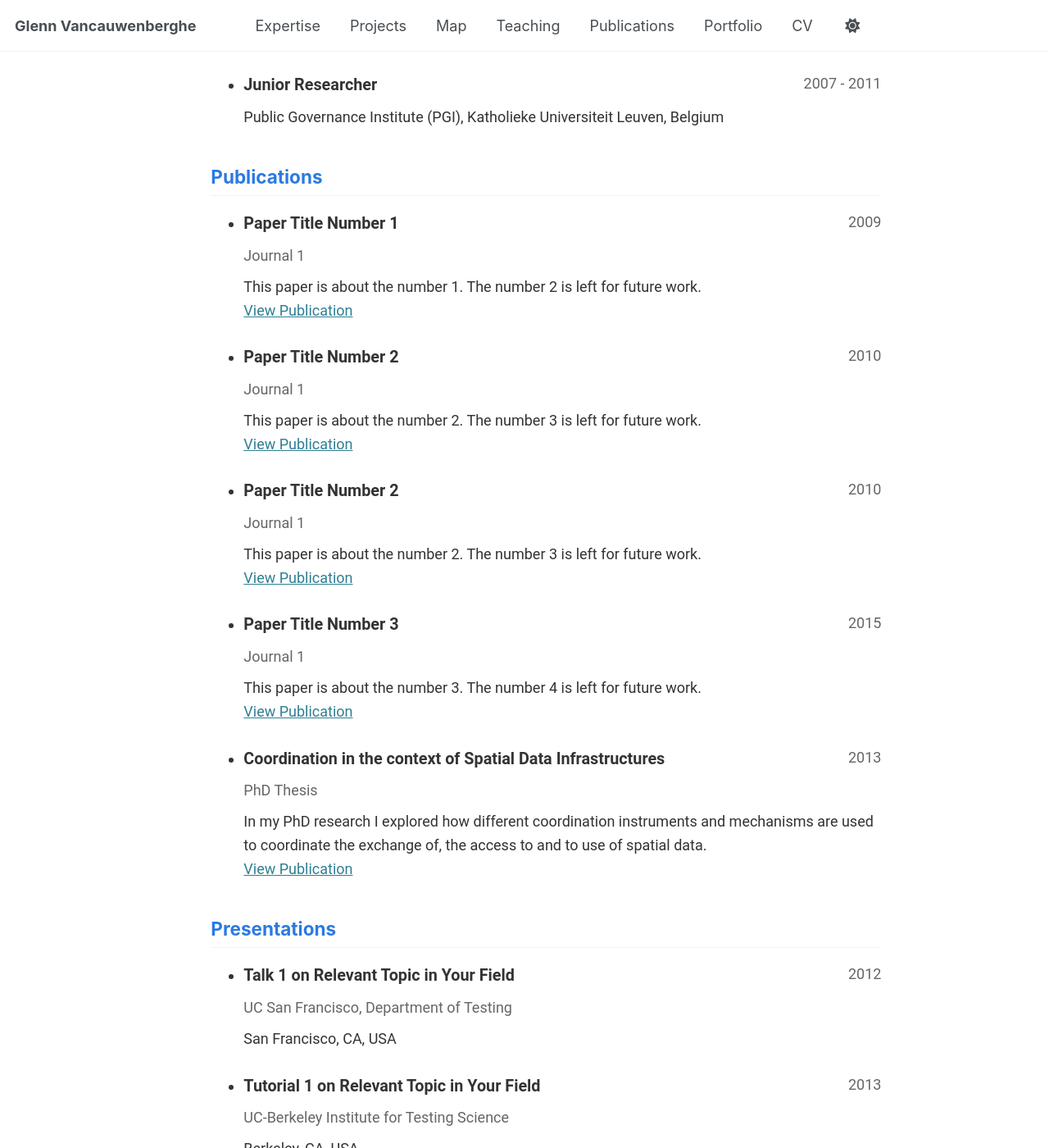
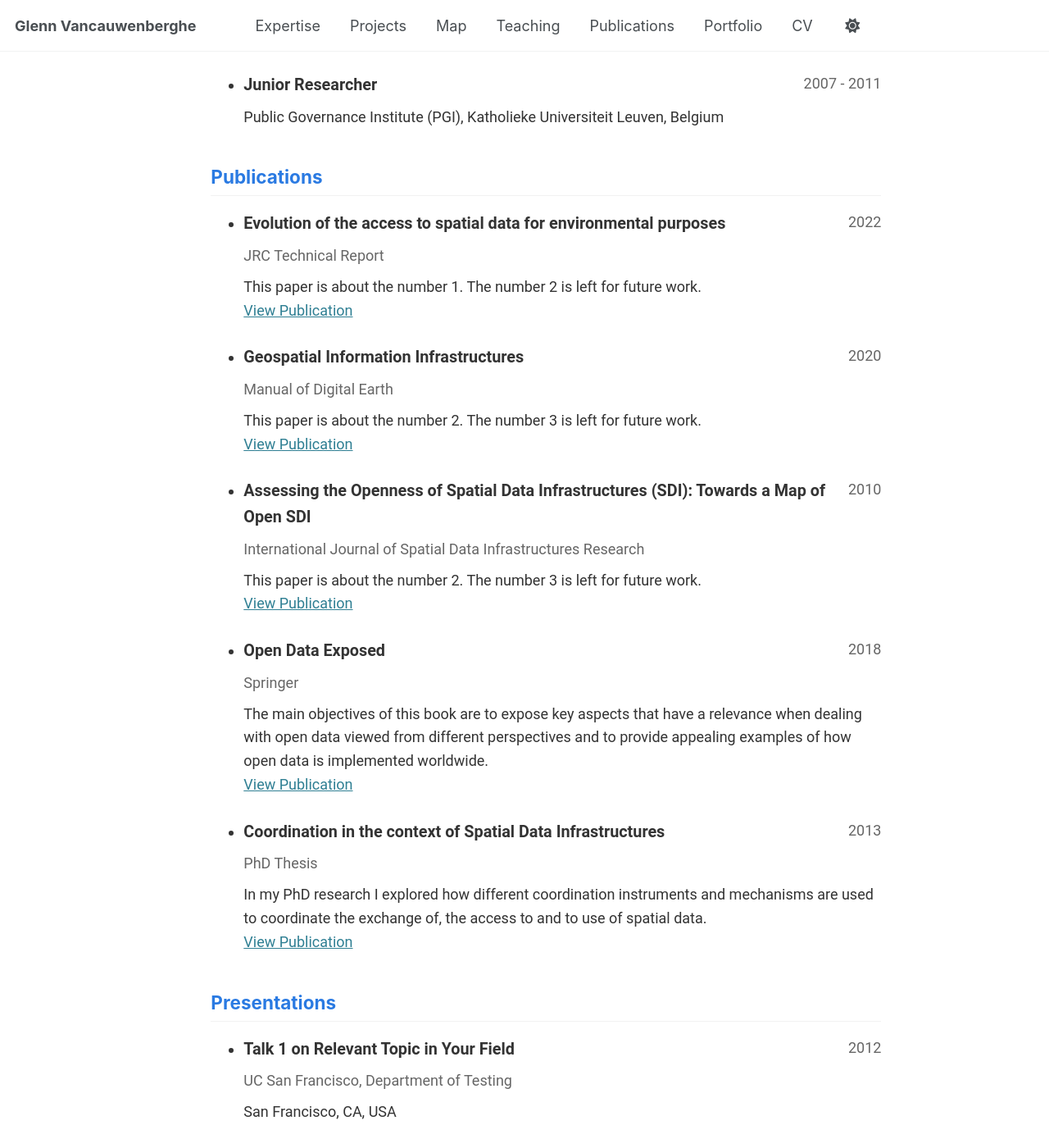
Before and after one commit to GVancauwenberghe/gvancauwenberghe.github.io, a Jekyll site: the page built from _pages/cv-json.md, in a window 1280 px wide and 1400 px high, scrolled down 1275 px. Shown: the whole window at 82% size. Built offline with Jekyll 4.4.1, drawn with Linux system fonts in a browser that asks for light colours.

Commit message:
Update cv.json

```diff
--- a/_data/cv.json
+++ b/_data/cv.json
@@ -111,32 +111,32 @@
   "references": [],
   "publications": [
     {
-      "name": "Paper Title Number 1",
-      "publisher": "Journal 1",
-      "releaseDate": "2009-10-01",
+      "name": "Evolution of the access to spatial data for environmental purposes",
+      "publisher": "JRC Technical Report",
+      "releaseDate": "2022",
       "website": "http://academicpages.github.io/files/paper1.pdf",
       "summary": "This paper is about the number 1. The number 2 is left for future work."
     },
     {
-      "name": "Paper Title Number 2",
-      "publisher": "Journal 1",
+      "name": "Geospatial Information Infrastructures",
+      "publisher": "Manual of Digital Earth",
+      "releaseDate": "2020",
+      "website": "http://academicpages.github.io/files/paper2.pdf",
+      "summary": "This paper is about the number 2. The number 3 is left for future work."
+    },
+    {
+      "name": "Assessing the Openness of Spatial Data Infrastructures (SDI): Towards a Map of Open SDI",
+      "publisher": "International Journal of Spatial Data Infrastructures Research",
       "releaseDate": "2010-10-01",
       "website": "http://academicpages.github.io/files/paper2.pdf",
       "summary": "This paper is about the number 2. The number 3 is left for future work."
     },
     {
-      "name": "Paper Title Number 2",
-      "publisher": "Journal 1",
-      "releaseDate": "2010-10-01",
-      "website": "http://academicpages.github.io/files/paper2.pdf",
-      "summary": "This paper is about the number 2. The number 3 is left for future work."
-    },
-    {
-      "name": "Paper Title Number 3",
-      "publisher": "Journal 1",
-      "releaseDate": "2015-10-01",
+      "name": "Open Data Exposed",
+      "publisher": "Springer",
+      "releaseDate": "2018",
       "website": "http://academicpages.github.io/files/paper3.pdf",
-      "summary": "This paper is about the number 3. The number 4 is left for future work."
+      "summary": "The main objectives of this book are to expose key aspects that have a relevance when dealing with open data viewed from different perspectives and to provide appealing examples of how open data is implemented worldwide."
     },
     {
       "name": "Coordination in the context of Spatial Data Infrastructures",
```
